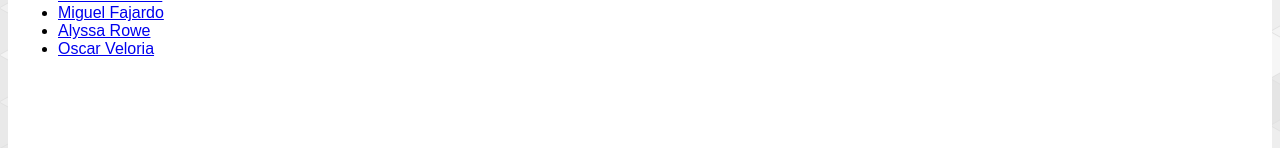
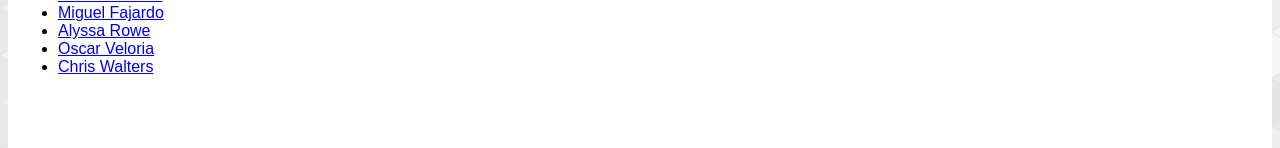
Before and after one commit to PerryHighCS/se, a plain HTML site: page 2016sites.html in a window 1280 px wide. Shown: the part 415-563 px from the top of the page. Drawn offline with Linux system fonts and the light colour scheme.

Commit message:
Added student pages links

```diff
--- a/2016sites.html
+++ b/2016sites.html
@@ -78,7 +78,7 @@
                             <li style="display: none;"><a href="//" >Clayton Smith</a></li>
                             <li style="display: none;"><a href="//" >Vance Tompkins</a></li>
                             <li><a href="/1000hoursandamap/" >Oscar Veloria</a></li>
-                            <li style="display: none;"><a href="//" >Chris Walters</a></li>
+                            <li><a href="/ChrisWalters0987/" >Chris Walters</a></li>
                             <li style="display: none;"><a href="//" >Anthony Woolsey</a></li>
                             <li style="display: none;"><a href="//" >Damion Worthley</a></li>
                         </ul>
```
